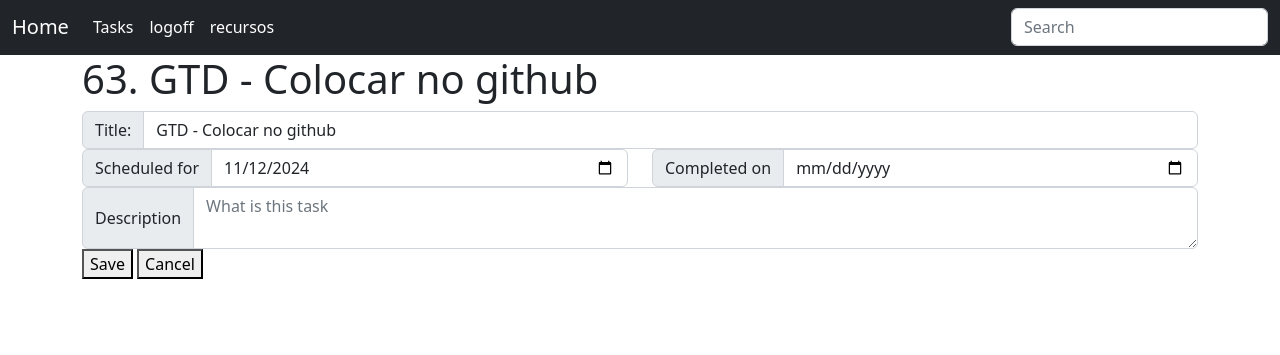
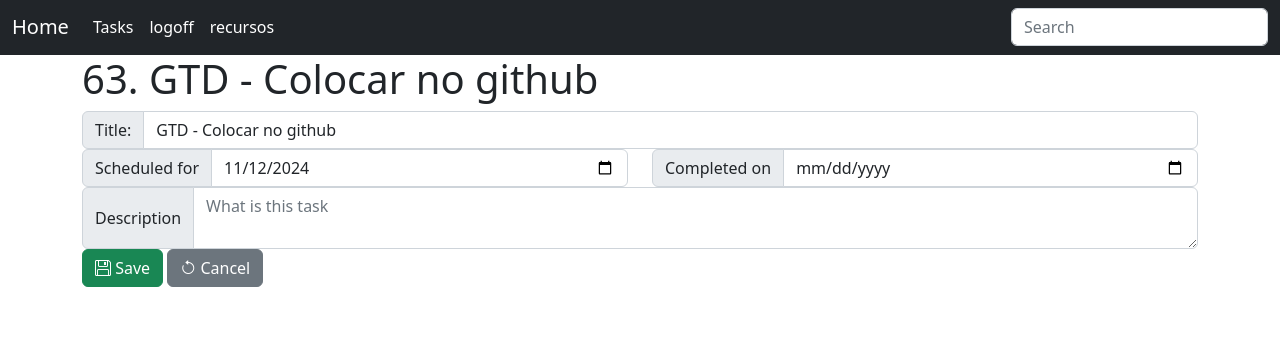
Before and after one commit to recursossauro/GTD, a Django app: page /tasks/task/63/update/ in a window 1280 px wide. Shown: the part 57-412 px from the top of the page. Run offline with Django 5.2, Linux system fonts and the light colour scheme; a user stored in the database is signed in; data comes from the database, SQL or seed files in the repository; both versions use the stored data as it was after the commit.

Commit message:
tasks.update_task.html add image floppy and arrow-counterclockwise for the buttons Save and Cancel and put class="btn btn-xxxx" too.

```diff
--- a/tasks/templates/tasks/update_task.html
+++ b/tasks/templates/tasks/update_task.html
@@ -52,8 +52,8 @@
       </div>
       <div class="row">
           <div class="col">
-              <button type="submit">Save</button>
-              <button type="reset">Cancel</button>
+              <button class="btn btn-success" type="submit"><i class="bi bi-floppy"></i> Save</button>
+              <button class="btn btn-secondary" type="reset"><i class="bi bi-arrow-counterclockwise"></i> Cancel</button>
           </div>
       </div>
     </fieldset>
```
Also changed, not shown: db.sqlite3.
